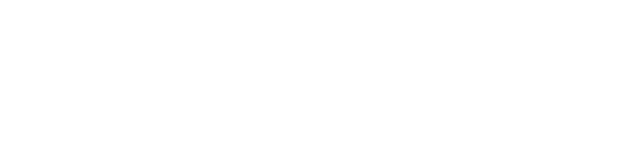
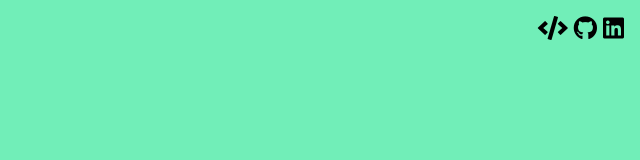
Before and after one commit to orangegrove1955/svg-text-animation, a plain HTML site: page index.html in a window 1280 px wide. Shown: the whole page, without its empty margins (640-1280 px from the left). Drawn offline with Linux system fonts and the light colour scheme.

Commit message:
Added social links

```diff
--- a/index.html
+++ b/index.html
@@ -11,7 +11,17 @@
 </head>
 
 <body>
-
+    <div class="social">
+        <a href="https://github.com/orangegrove1955/svg-text-animation">
+            <i class="fas fa-code"></i>
+        </a>
+        <a href="https://orangegrove1955.github.io/">
+            <i class="fab fa-github"></i>
+        </a>
+        <a href="https://www.linkedin.com/in/matthew-williams-00294015a/">
+            <i class="fab fa-linkedin"></i>
+        </a>
+    </div>
     <script src="script.js"></script>
 </body>
 
--- a/styles.css
+++ b/styles.css
@@ -0,0 +1,16 @@
+body {
+  margin: 0;
+  padding: 0;
+  background: #71eeb8;
+}
+
+.social {
+  margin: 1rem;
+  float: right;
+}
+
+a {
+  color: black;
+  text-decoration: none;
+  font-size: 1.5rem;
+}
```
